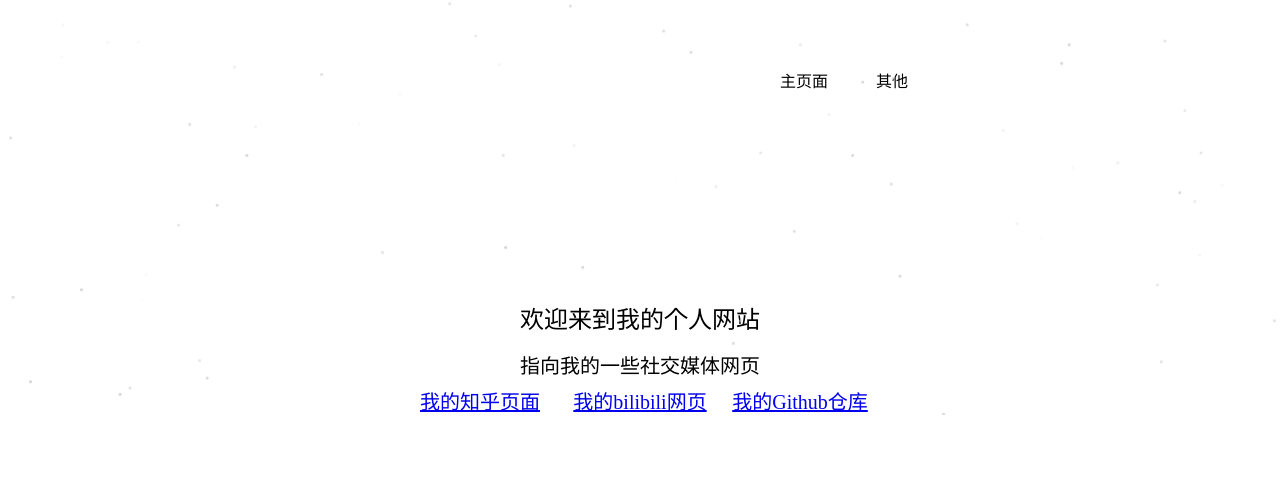
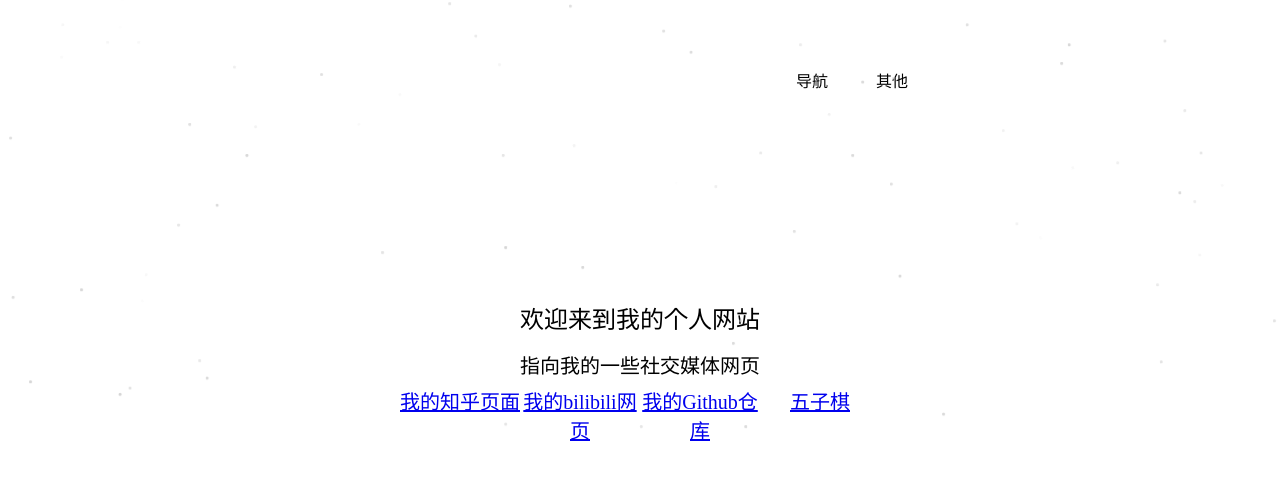
Before and after one commit to KaltistViolet/KaltistViolet.github.io, a plain HTML site: page index.html in a window 1280 px wide. Drawn offline with Linux system fonts and the light colour scheme.

Commit message:
Update index.html

```diff
--- a/index.html
+++ b/index.html
@@ -15,7 +15,7 @@
             <h3 class="titles">指向我的一些社交媒体网页</h3>
 
             <div class='ribbon'>
-                <a href='./index.html'><span>主页面</span></a>
+                <a href='./index.html'><span>导航</span></a>
                 <a href='./about.html'><span>其他</span></a>
 
 
@@ -45,6 +45,14 @@
             </div>
 
 
+            <div class="icons_items">
+                <a href='./cheese.html' title='一个小游戏'>
+                <span>五子棋</span>
+                </a>
+            </div>
+
+
+
 
 
 
```
